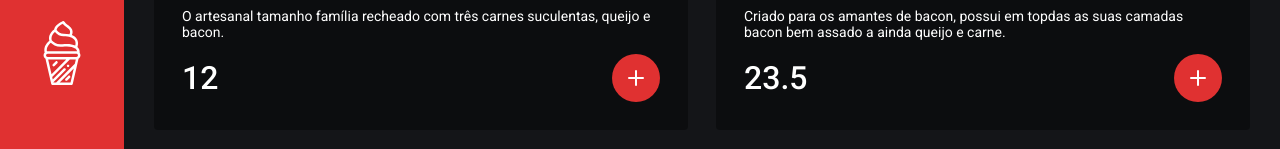
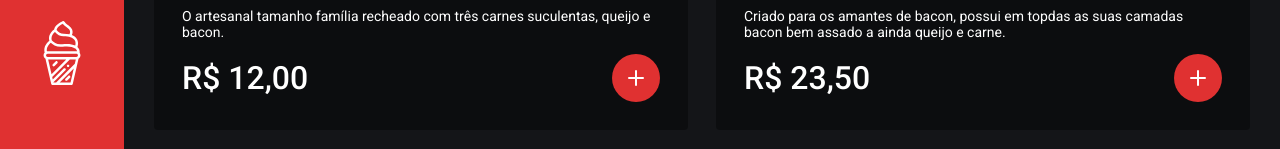
Before and after one commit to PauloPimentel-github/food-commerce, a React (Create React App) app: page / in a window 1280 px wide. Shown: the part 491-640 px from the top of the page. Built offline with nearby package versions, Linux system fonts and the light colour scheme.

Commit message:
Formatando preços

```diff
--- a/src/components/Snacks/index.tsx
+++ b/src/components/Snacks/index.tsx
@@ -1,4 +1,5 @@
 import { Container } from './styles'
+import { currencyFormat } from '../../helpers/currencyFormat'
 
 import { FiPlus } from 'react-icons/fi'
 
@@ -15,7 +16,7 @@
                     <img src={snack.image} alt={snack.name} title={snack.name} />
                     <p>{snack.description}</p>
                     <div>
-                        <strong>{snack.price}</strong>
+                        <strong>{currencyFormat(snack.price)}</strong>
                         <button type='button' title='Adicionar'>
                             <FiPlus />
                         </button>
--- /dev/null
+++ b/src/helpers/currencyFormat.ts
@@ -0,0 +1,6 @@
+export function currencyFormat(currency: number) {
+    return Intl.NumberFormat('pt-BR', {
+        style: 'currency',
+        currency: 'BRL'
+    }).format(currency)
+}
```
